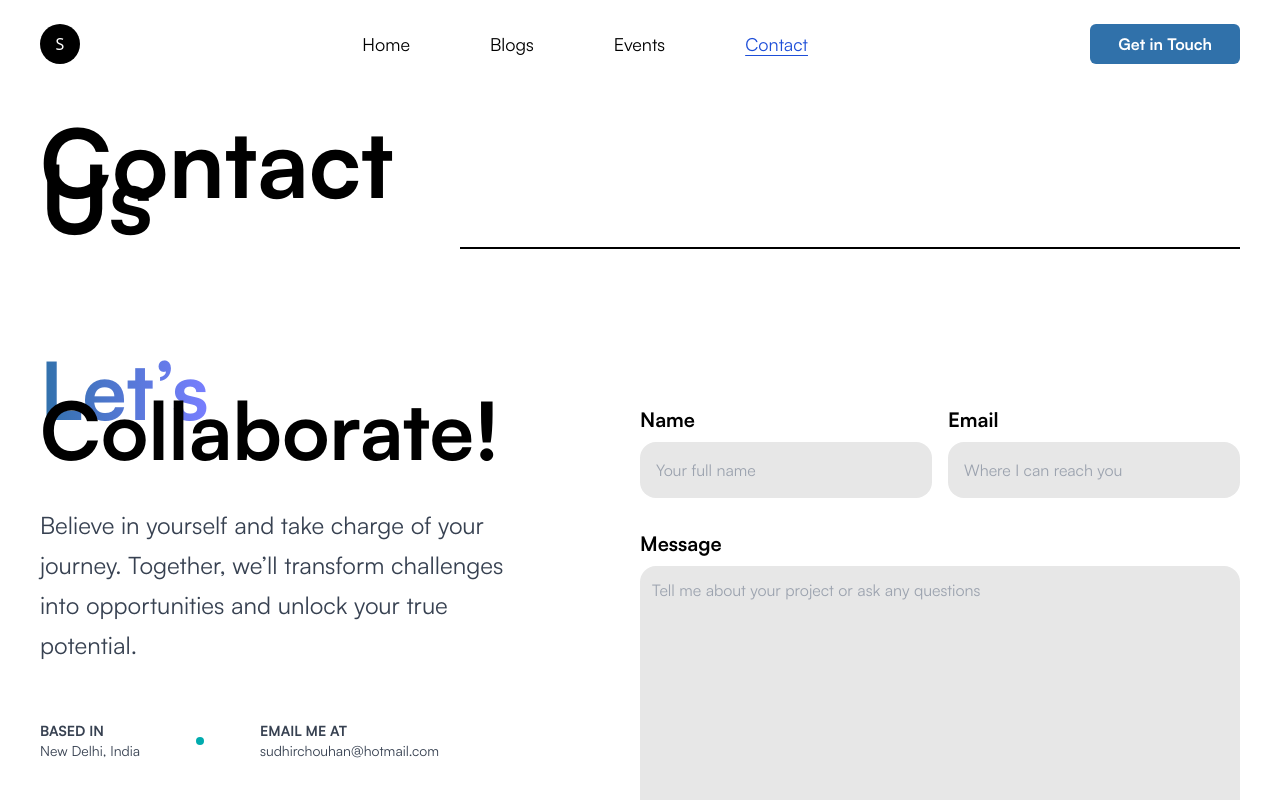
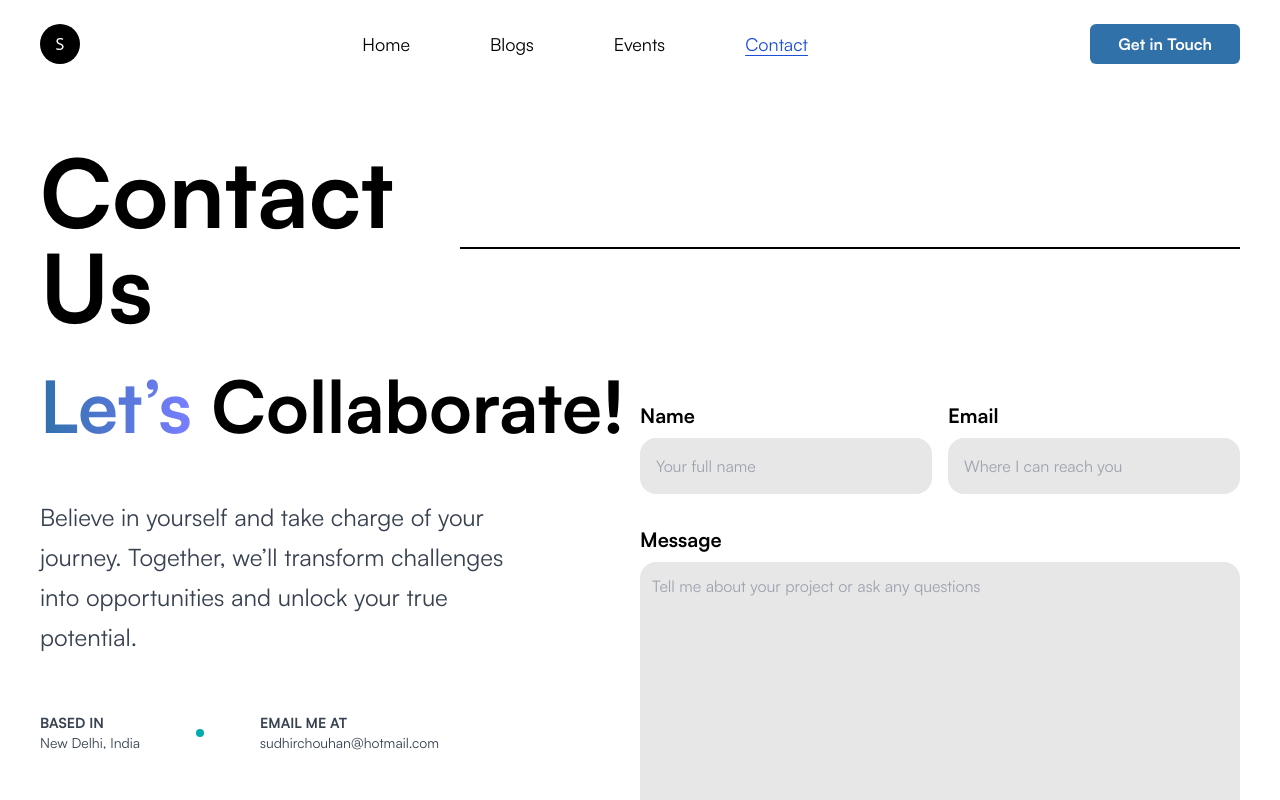
Before and after one commit to CsDeveloperLead/sudhir_portfolio, a React (Vite) app: page /contact in a window 1280 px wide. Shown: the top 800 px of the page. Built offline with nearby package versions, Linux system fonts and the light colour scheme; no server answers; a small style sheet from the web is missing.

Commit message:
fix responsivenss in contact page

```diff
--- a/src/Components/Contact.jsx
+++ b/src/Components/Contact.jsx
@@ -9,14 +9,14 @@ const Contact = () => {
   return (
     <div className="mx-4 md:mx-10 mt-8 md:mt-14 font-satoshi flex flex-col gap-4 md:gap-10">
       <div className="w-full flex md:h-[105px]">
-        <h1 className="w-[55%] md:w-[35%] font-semibold text-3xl md:text-[95px]">Contact Us</h1>
-        <span className="w-[45%] md:w-[65%] border-b-2 border-black md:mt-10"></span>
+        <h1 className="w-[55%] md:w-[35%] font-semibold text-3xl md:text-7xl lg:text-[95px]">Contact Us</h1>
+        <span className="w-[45%] md:w-[65%] border-b-2 border-black md:mt-20"></span>
       </div>
       <div className="flex flex-wrap justify-between items-center my-6 md:my-20 ">
         {/* Left Section */}
-        <div className="w-full md:w-1/2 space-y-6 ">
+        <div className="w-full lg:w-1/2 space-y-6 ">
           {/* Heading */}
-          <h1 className="text-4xl md:text-[80px] font-bold w-full  text-center md:text-start">
+          <h1 className="text-4xl md:text-[80px] lg:text-6xl xl:text-7xl font-bold w-full  text-center md:text-start">
             <span className="bg-gradient-to-r from-[#3071AA] to-[#787EFF] bg-clip-text text-transparent">Let’s</span> Collaborate!
           </h1>
           <p className="text-gray-700 text-base md:text-2xl text-center md:text-start w-full md:w-[80%] md:leading-10 py-2 md:py-8">
@@ -73,7 +73,7 @@ const Contact = () => {
         </div>
 
         {/* Right Section */}
-        <div className="w-full md:w-1/2 mt-8">
+        <div className="w-full lg:w-1/2 mt-8">
           <form className="space-y-8">
             {/* Name and Email */}
             <div className="flex flex-col md:flex-row md:space-x-4">
```
